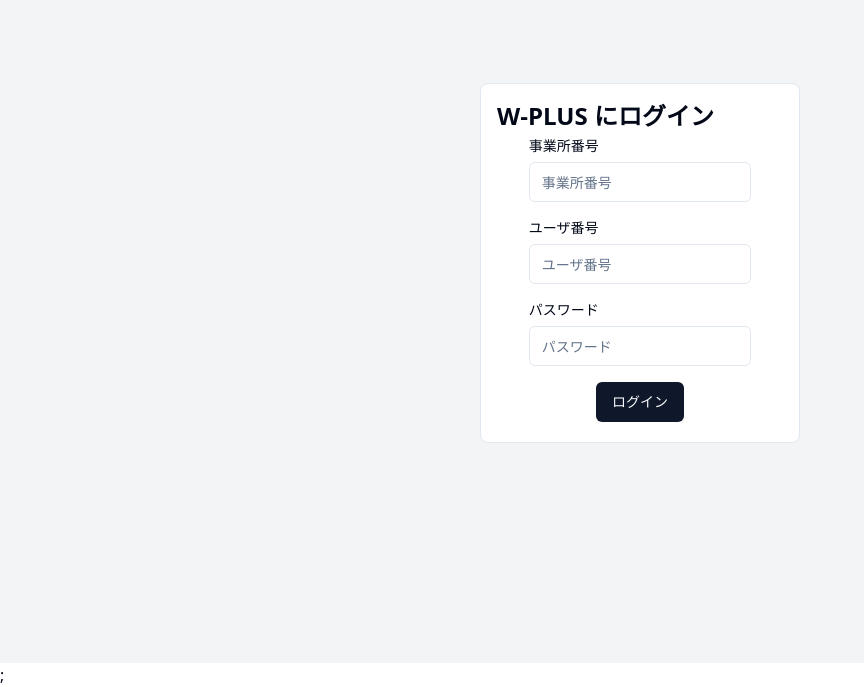
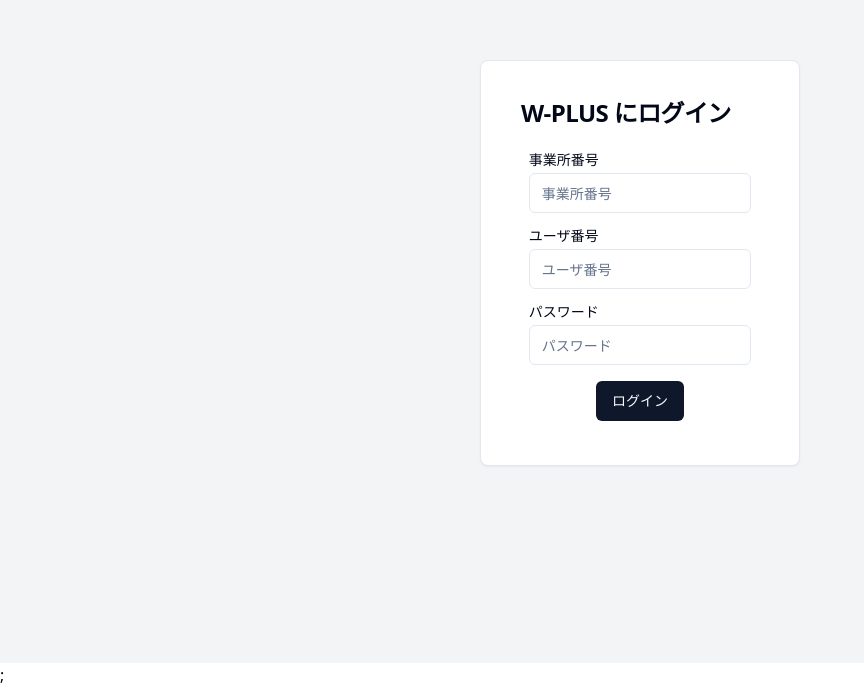
Before and after one commit to hibiki1023k/wplus-front, a Next.js app: page / in a window 1280 px wide. Shown: the part 137-824 px from the top of the page, without its empty margins (0-864 px from the left). Built offline with nearby package versions, Linux system fonts and the light colour scheme.

Commit message:
:zap: tailwind.config.js; add './@/**/*.{js,jsx}'

```diff
--- a/tailwind.config.js
+++ b/tailwind.config.js
@@ -6,6 +6,7 @@
     './components/**/*.{js,jsx}',
     './app/**/*.{js,jsx}',
     './src/**/*.{js,jsx}',
+    './@/**/*.{js,jsx}'
   ],
   prefix: "",
   theme: {
```
